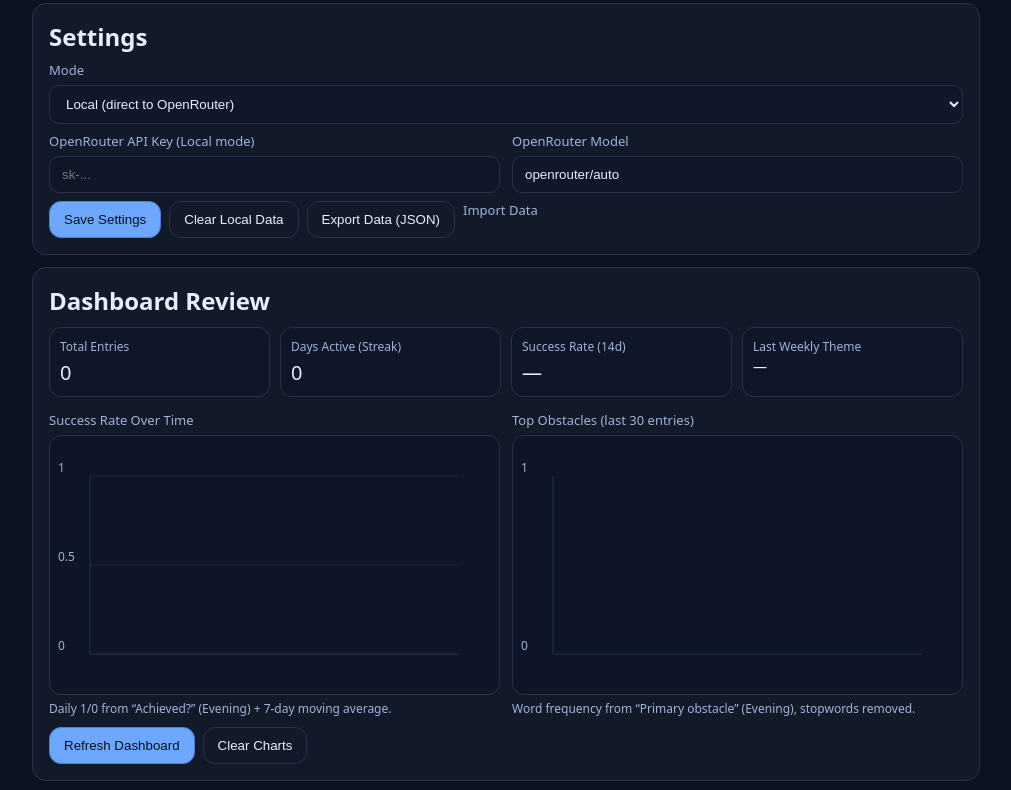
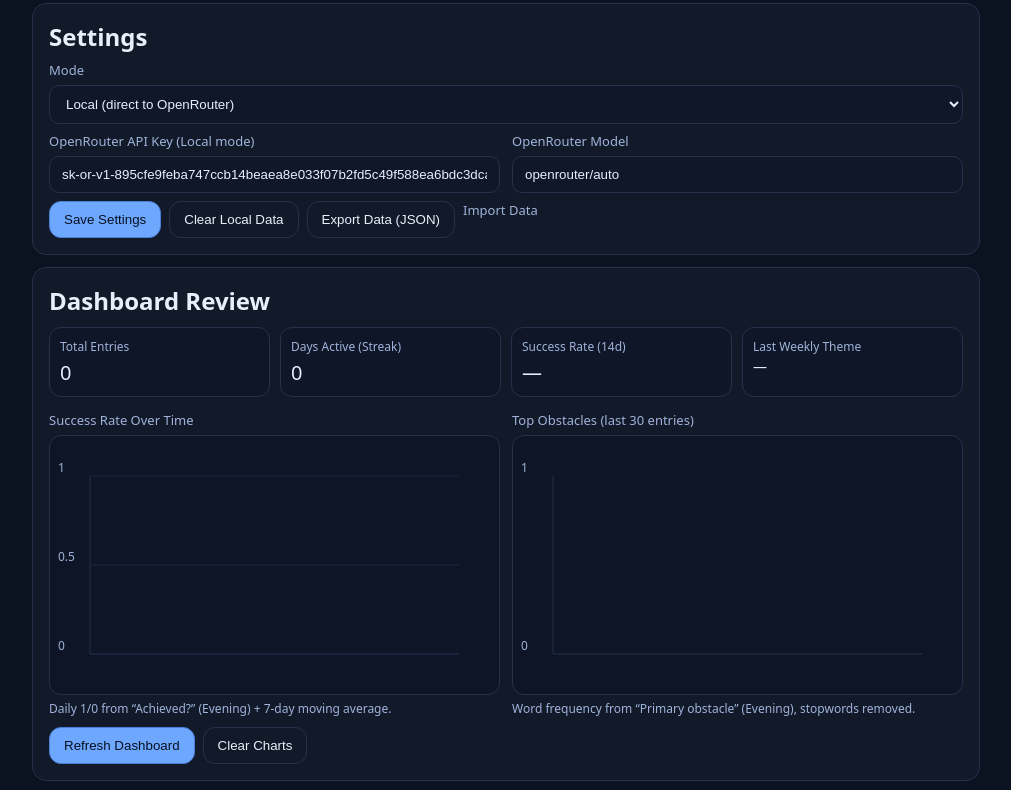
Before and after one commit to martenmaxwell107/Zenmind, a plain HTML site: page index.html in a window 1280 px wide. Shown: the part 875-1665 px from the top of the page, without its empty margins (134-1145 px from the left). Drawn offline with Linux system fonts and the light colour scheme.

Commit message:
Update index.html

```diff
--- a/index.html
+++ b/index.html
@@ -217,7 +217,7 @@
 
   <section class="card">
     <h3>Privacy & Key Safety</h3>
-    <p class="foot">• Local mode: your OpenRouter key is stored in this browser’s localStorage; requests go directly to OpenRouter.<br/>• Production: use Backend mode to keep keys server-side.</p>
+    <p class="foot">• This build embeds your OpenRouter key into the file for convenience. Avoid sharing this URL publicly. For public use, switch to Backend mode so keys stay server-side.</p>
   </section>
 
   <p class="foot">© ZenMind</p>
@@ -288,7 +288,7 @@ if('serviceWorker' in navigator){
       const title=data.title||'ZenMind';
       const body=data.body||'Time to check in.';
       const url=data.url||'/';
-      event.waitUntil(self.registration.showNotification(title,{body,icon:data.icon||undefined,badge=data.badge||undefined,data:{url}}));
+      event.waitUntil(self.registration.showNotification(title,{body,icon:data.icon||undefined,badge:data.badge||undefined,data:{url}}));
     });
     self.addEventListener('notificationclick',event=>{
       event.notification.close();
@@ -325,13 +325,25 @@ const backendUrlInput=$('#backend-url'), keyInput=$('#openrouter-key'), modelInp
 const modePill=$('#mode-pill'), storePill=$('#store-pill');
 
 function initSettings(){
+  // --- Embedded defaults (YOUR KEY baked in) ---
+  const DEFAULT_KEY = "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";
+  const DEFAULT_MODEL = "openrouter/auto";
+
+  // Ensure Local mode by default unless user changed it
   modeSelect.value = store.get('mode','local');
+
+  // Persist defaults on first run
+  if(!store.get('openrouterKey','')) store.set('openrouterKey', DEFAULT_KEY);
+  if(!store.get('openrouterModel','')) store.set('openrouterModel', DEFAULT_MODEL);
+
   backendUrlInput.value = store.get('backendUrl','');
-  keyInput.value = store.get('openrouterKey','');
-  modelInput.value = store.get('openrouterModel','openrouter/auto');
+  keyInput.value = store.get('openrouterKey', DEFAULT_KEY);
+  modelInput.value = store.get('openrouterModel', DEFAULT_MODEL);
+
   $('#time-morning').value = store.get('timeMorning','08:00');
   $('#time-evening').value = store.get('timeEvening','20:00');
   $('#onesignal-appid').value = store.get('onesignalAppId','');
+
   applyModeUI(); refreshPills();
 }
 function applyModeUI(){ const useLocal=(modeSelect.value==='local'); backendUrlCol.style.display=useLocal?'none':'block'; localCreds.style.display=useLocal?'flex':'none'; }
```
